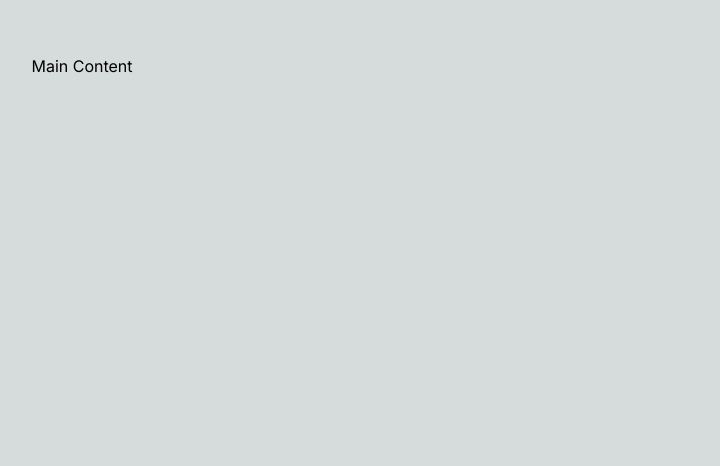
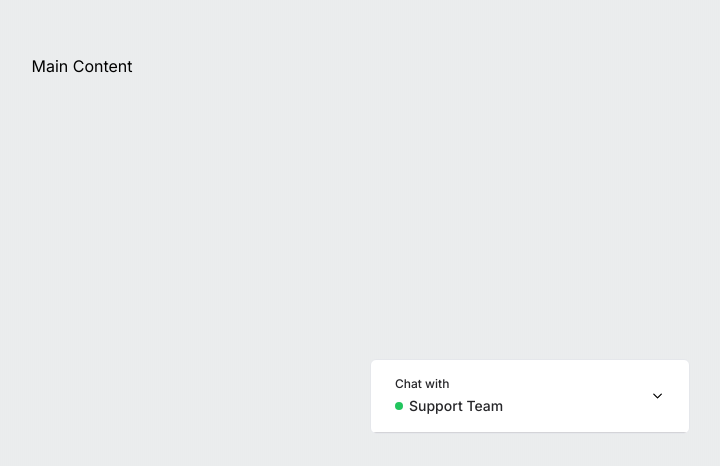
Before and after one commit to BharathxD/OpenAI-Chatbot, a Next.js app: page / in a window 1280 px wide. Shown: the part 334-800 px from the top of the page, without its empty margins (558-1278 px from the left). Built offline with nearby package versions, Linux system fonts and the light colour scheme.

Commit message:
Add the ChatHeader to the Chat Component

```diff
--- a/src/app/components/Chat.tsx
+++ b/src/app/components/Chat.tsx
@@ -1,4 +1,9 @@
-import { Accordion } from "@/components/ui/accordion";
+import {
+  Accordion,
+  AccordionItem,
+  AccordionTrigger,
+} from "@/components/ui/accordion";
+import ChatHeader from "./ChatHeader";
 
 const Chat = () => {
   return (
@@ -7,7 +12,15 @@ const Chat = () => {
       collapsible
       className="relative bg-white z-40 shadow"
     >
-
+      <AccordionItem value="item-1">
+        <div className="fixed right-8 w-80 bottom-8 bg-white border border-gray-200 rounded-md overflow-hidden">
+          <div className="w-full h-full flex flex-col">
+            <AccordionTrigger className="px-6 border-b border-zinc-300 ">
+              <ChatHeader />
+            </AccordionTrigger>
+          </div>
+        </div>
+      </AccordionItem>
     </Accordion>
   );
 };
--- /dev/null
+++ b/src/app/components/ChatHeader.tsx
@@ -0,0 +1,15 @@
+const ChatHeader = () => {
+  return (
+    <div className="w-full flex gap-3 justify-start items-center text-zinc-800">
+      <div className="flex flex-col items-start text-sm">
+        <p className="text-xs mb-1">Chat with</p>
+        <div className="flex gap-1.5 items-center">
+          <p className="w-2 h-2 rounded-full bg-green-500" />
+          <p className="font-medium">Support Team</p>
+        </div>
+      </div>
+    </div>
+  );
+};
+
+export default ChatHeader;
```
